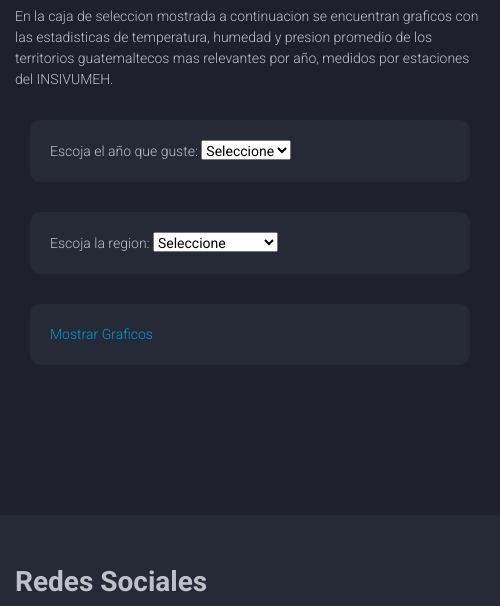
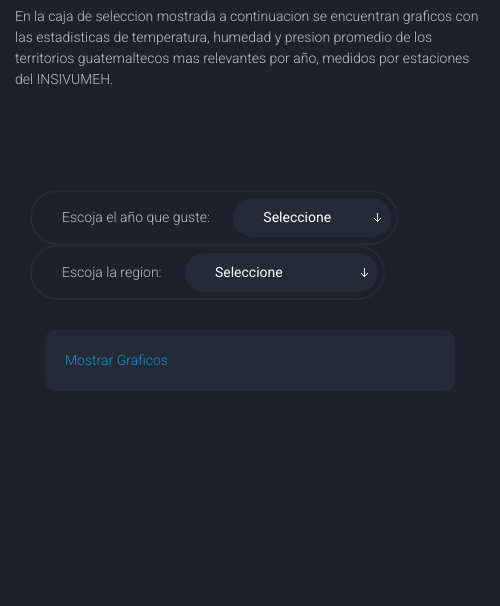
Before and after one commit to tej17584/Proyecto2HCI, an Electron app: page Interfaz/estadisticas.html in a window 500 px wide. Shown: the part 1340-1946 px from the top of the page. Drawn offline with Linux system fonts and the light colour scheme.

Commit message:
Se cambio el estilo de los comboboxes al estilo del sitio web.

```diff
--- a/Interfaz/estadisticas.html
+++ b/Interfaz/estadisticas.html
@@ -35,8 +35,11 @@
 				var r = document.getElementById("region");
 				var a = document.getElementById("aa");
 
-				if(s.value == "1" && r.value == "1"){     //Altiplano central
-					a.setAttribute('href',"AC2008.html");
+				if(s.value == "0" || r.value == "0"){     //Altiplano central
+					a.setAttribute('href',"");
+
+				}else if(s.value == "1" && r.value == "1"){
+					a.setAttribute('href',"AC2009.html");
 				}else if(s.value == "2" && r.value == "1"){
 					a.setAttribute('href',"AC2009.html");
 				}else if(s.value == "3" && r.value == "1"){
@@ -173,7 +176,6 @@
 				}else if(s.value == "11" && r.value == "6"){
 					a.setAttribute('href',"peten2018.html");
 				}
-
 				return false;
 
 			}
@@ -235,9 +237,12 @@
 										<p>En la caja de seleccion mostrada a continuacion se encuentran graficos con las estadisticas de temperatura, humedad y presion promedio de los territorios guatemaltecos mas relevantes por año, medidos por estaciones del INSIVUMEH. </p>
 
 										<!--Combobox con los años, no funciona la funcion que deberia cambiar el link del anchor element de abajo.-->
-										<div class="sidebar col-md-6 col-md-offset-1">
-											<div class="widget">
+										<div class="fullwidth-block">
+											<div class="container">
+												<div class="filter">
+													<div class="count filter-control">
 														<label for="anio">Escoja el año que guste: </label>
+														<span class="select control">
 															<select id="anio" name="anio" onchange="changeHref() ">
 																<option value="0">Seleccione</option>
 																<option value="1">2008</option>
@@ -252,13 +257,12 @@
 																<option value="10">2017</option>
 																<option value="11">2018</option>
 															</select>
+														</span>
 													</div>
-										</div>
-										<!--Combobox con las regiones-->
-										<div class="sidebar col-md-6 col-md-offset-1">
-											<div class="widget">
+													<div class="count filter-control">
 														<label for="region">Escoja la region: </label>
-												<select id="region" name="region" onchange="changeHref() ">
+														<span class="select control">
+															<select id="region" name="region" onchange="changeHref() " >
 																<option value="0">Seleccione</option>
 																<option value="1">Altiplano Central</option>
 																<option value="2">Boca Costa</option>
@@ -267,14 +271,21 @@
 																<option value="5">Pacifico</option>
 																<option value="6">Peten</option>
 															</select>
+														</span>
 													</div>
 												</div>
-
-										<div class="sidebar col-md-3 ">
+												<div class="sidebar col-md-2 ">
 													<div class="widget">
 														<a  id="aa" name="aa" >Mostrar Graficos</a> <!--Este anchor element-->
 													</div>
 												</div>
+											</div>
+										</div>
+
+
+										<!--Combobox con las regiones-->
+
+
 
 									</div>
 
```
Lines whose indentation alone changed are shown as unchanged.
